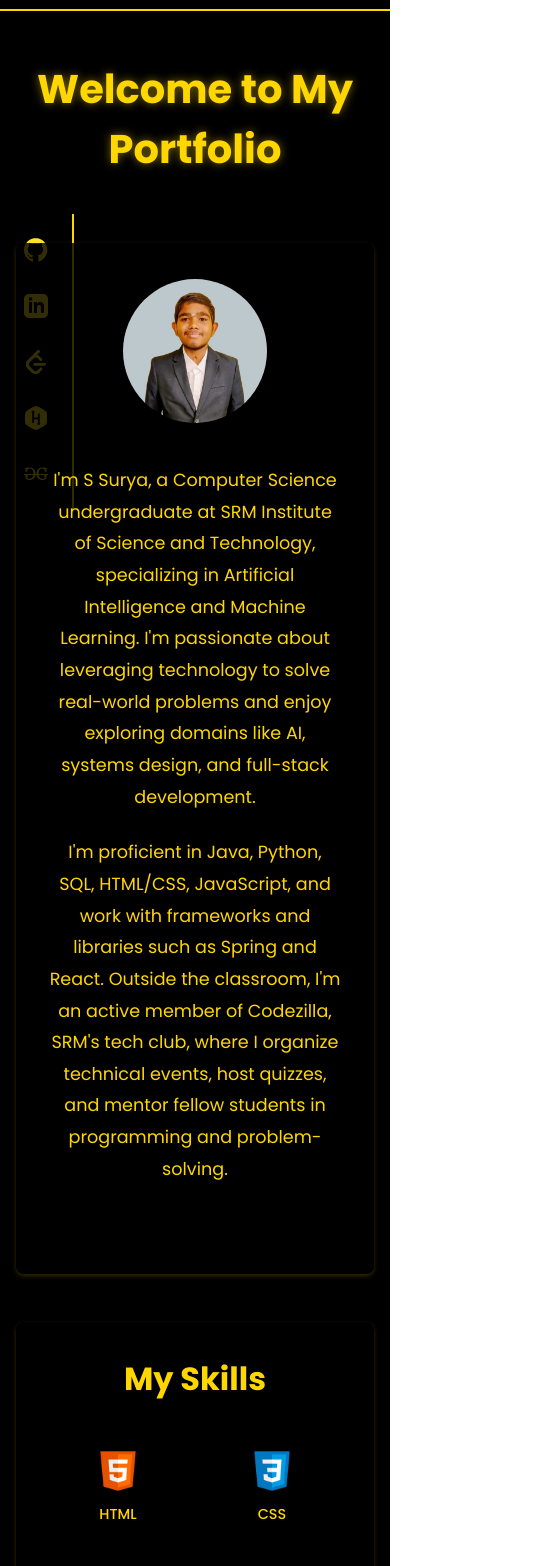
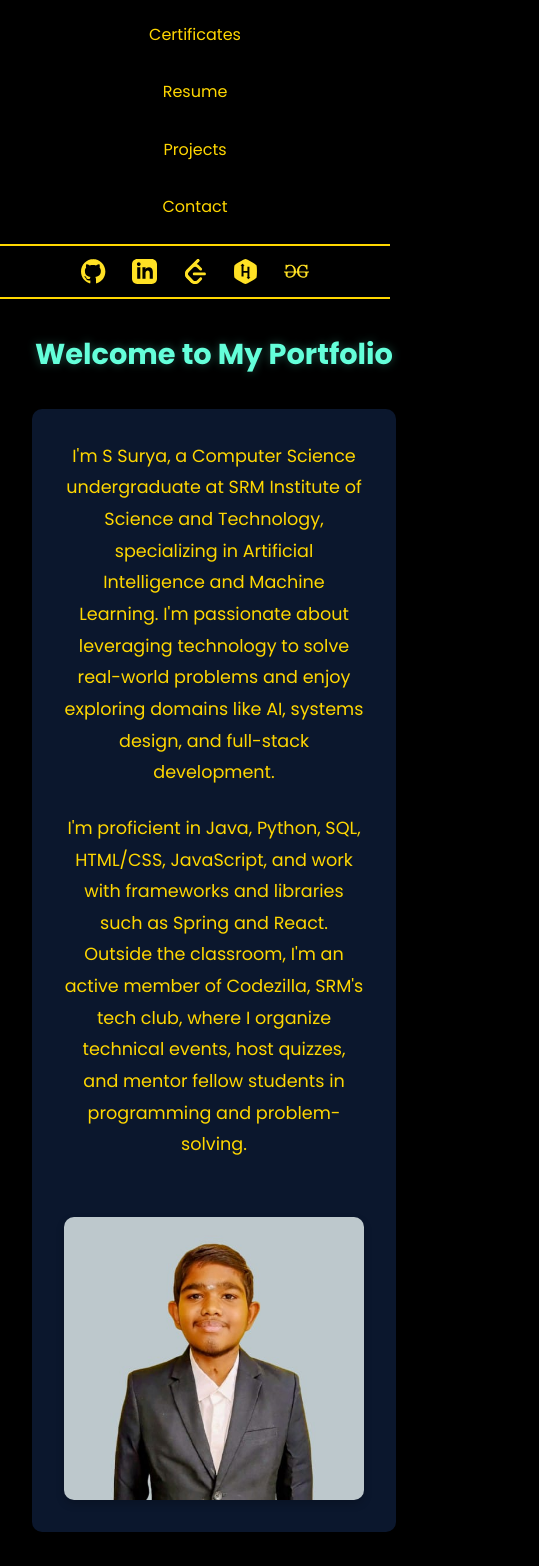
Before and after one commit to surya0904shankar/portfolio, a React (Create React App) app: page / in a window 390 px wide. Shown: the part 60-1626 px from the top of the page, 539 px wide, since content can reach past the window. Built offline with nearby package versions, Linux system fonts and the light colour scheme.

Commit message:
Update styling: Position social links on left side and maintain black-gold theme

```diff
--- a/src/App.css
+++ b/src/App.css
@@ -7,39 +7,42 @@
   font-family: 'Poppins', sans-serif;
 }
 
+body {
+  font-family: 'Arial', sans-serif;
+  line-height: 1.6;
+  background-color: #000000;
+  color: #FFD700;
+}
+
 .app {
   min-height: 100vh;
   display: flex;
   flex-direction: column;
-  background-color: #000000;
-  color: #FFD700;
 }
 
 .navbar {
   background-color: #000000;
   padding: 1rem;
-  color: #FFD700;
-  display: flex;
-  justify-content: space-between;
-  align-items: center;
+  position: sticky;
+  top: 0;
+  z-index: 1000;
   border-bottom: 2px solid #FFD700;
 }
 
 .nav-links {
   display: flex;
-  justify-content: flex-end;
+  justify-content: center;
   gap: 2rem;
-  margin-left: auto;
+  flex-wrap: wrap;
 }
 
 .nav-links a {
   color: #FFD700;
   text-decoration: none;
   font-size: 1.1rem;
+  transition: all 0.3s ease;
   padding: 0.5rem 1rem;
   border-radius: 4px;
-  transition: all 0.3s ease;
-  position: relative;
 }
 
 .nav-links a:hover {
@@ -51,18 +54,18 @@
 .social-links {
   display: flex;
   flex-direction: column;
-  gap: 1rem;
+  gap: 1.5rem;
   padding: 1rem;
+  background-color: rgba(0, 0, 0, 0.8);
   position: fixed;
   left: 0;
   top: 50%;
   transform: translateY(-50%);
-  background-color: rgba(0, 0, 0, 0.8);
   border-right: 2px solid #FFD700;
+  z-index: 999;
 }
 
 .social-links a {
-  color: #FFD700;
   transition: all 0.3s ease;
   display: flex;
   align-items: center;
@@ -70,13 +73,12 @@
 }
 
 .social-links a:hover {
-  color: #ffffff;
   transform: scale(1.1);
 }
 
 .social-links img {
-  width: 24px;
-  height: 24px;
+  width: 30px;
+  height: 30px;
   filter: brightness(0) saturate(100%) invert(77%) sepia(71%) saturate(481%) hue-rotate(358deg) brightness(101%) contrast(107%);
   transition: all 0.3s ease;
 }
@@ -93,125 +95,59 @@
 
 /* Home page specific styles */
 .home-container {
-  max-width: 75%;
+  padding: 2rem;
+  max-width: 1200px;
   margin: 0 auto;
-  padding: 0;
-  display: flex;
-  flex-direction: column;
-  align-items: center;
-  justify-content: center;
+}
+
+.welcome-heading {
+  color: #64ffda;
   text-align: center;
-  min-height: 100vh;
-  width: 75%;
-  margin-left: 15%;
-  margin-right: 10%;
+  margin-bottom: 2rem;
+  font-size: 2.5rem;
+  text-shadow: 0 0 10px rgba(100, 255, 218, 0.3);
 }
 
 .profile-header {
   display: flex;
+  gap: 2rem;
   align-items: center;
-  justify-content: space-between;
-  gap: 2rem;
-  margin-bottom: 2rem;
-  position: relative;
-  width: 100%;
-}
-
-.profile-image-container {
-  flex-shrink: 0;
-  order: 2;
-  position: relative;
-}
-
-.profile-image {
-  width: 200px;
-  height: 200px;
-  border-radius: 50%;
-  object-fit: cover;
-  border: 3px solid transparent;
-  box-shadow: 0 4px 8px rgba(0, 0, 0, 0.3);
-  transition: all 0.3s ease;
-  position: relative;
-  z-index: 1;
-}
-
-.profile-image:hover {
-  transform: scale(1.05);
-  border: 5px solid transparent;
-  background:
-    linear-gradient(45deg, #FFD700, #FF0000, #0000FF, #FFD700);
-  background-size: 300% 300%;
-  animation: gradientBorder 3s ease infinite;
-  box-shadow: 0 0 15px rgba(255, 215, 0, 0.5);
-}
-
-@keyframes gradientBorder {
-  0% {
-    background-position: 0% 50%;
-  }
-  50% {
-    background-position: 100% 50%;
-  }
-  100% {
-    background-position: 0% 50%;
-  }
+  flex-wrap: wrap;
 }
 
 .profile-text {
   flex: 1;
-  text-align: left;
-  order: 1;
+  min-width: 300px;
+}
+
+.profile-text p {
+  margin-bottom: 1rem;
+  font-size: 1.1rem;
+  line-height: 1.8;
+}
+
+.profile-image-container {
+  flex: 0 0 300px;
+  display: flex;
+  justify-content: center;
+}
+
+.profile-image {
+  width: 100%;
+  max-width: 300px;
+  height: auto;
+  border-radius: 10px;
+  box-shadow: 0 4px 8px rgba(0, 0, 0, 0.2);
 }
 
 .profile-content {
-  background-color: rgba(0, 0, 0, 0.8);
-  padding: 3rem;
-  border-radius: 8px;
-  box-shadow: 0 2px 4px rgba(255, 215, 0, 0.2);
-  border: 1px solid transparent;
-  width: 100%;
-  max-width: 100%;
-  margin: 0;
-  transition: all 0.3s ease;
-  position: relative;
-  overflow: hidden;
   display: flex;
   flex-direction: column;
-  align-items: center;
-  justify-content: center;
-  min-height: calc(100vh - 200px);
+  gap: 2rem;
   padding: 2rem;
-  margin-top: 1rem;
-}
-
-.profile-content:hover {
-  border: 1px solid transparent;
-  box-shadow: 0 0 15px rgba(255, 215, 0, 0.5);
-}
-
-.profile-content::before {
-  content: '';
-  position: absolute;
-  top: 0;
-  left: 0;
-  right: 0;
-  bottom: 0;
-  border-radius: 8px;
-  padding: 3px;
-  background: linear-gradient(45deg, #FFD700, #FF0000, #0000FF, #FFD700);
-  background-size: 300% 300%;
-  -webkit-mask:
-    linear-gradient(#fff 0 0) content-box,
-    linear-gradient(#fff 0 0);
-  -webkit-mask-composite: xor;
-  mask-composite: exclude;
-  opacity: 0;
-  transition: opacity 0.3s ease;
-}
-
-.profile-content:hover::before {
-  opacity: 1;
-  animation: gradientBorder 3s ease infinite;
+  background-color: rgba(17, 34, 64, 0.7);
+  border-radius: 10px;
+  box-shadow: 0 4px 6px rgba(0, 0, 0, 0.1);
 }
 
 .profile-content h1 {
@@ -230,14 +166,38 @@
 
 /* Responsive Design */
 @media (max-width: 768px) {
-  .home-container {
-    flex-direction: column;
-    text-align: center;
-    padding: 1rem;
-    width: 100%;
-    max-width: 100%;
-    margin-left: 0;
-    margin-right: 0;
+  .nav-links {
+    gap: 1rem;
+  }
+
+  .nav-links a {
+    font-size: 1rem;
+  }
+
+  .social-links {
+    flex-direction: row;
+    position: sticky;
+    top: 60px;
+    left: 0;
+    right: 0;
+    transform: none;
+    justify-content: center;
+    border-right: none;
+    border-bottom: 2px solid #FFD700;
+    padding: 0.5rem;
+  }
+
+  .social-links a {
+    padding: 0.3rem;
+  }
+
+  .social-links img {
+    width: 25px;
+    height: 25px;
+  }
+
+  .welcome-heading {
+    font-size: 2rem;
   }
 
   .profile-header {
@@ -245,48 +205,55 @@
     text-align: center;
   }
 
-  .profile-text {
-    text-align: center;
-    order: 2;
+  .profile-image-container {
+    flex: 0 0 250px;
   }
 
-  .profile-image-container {
-    order: 1;
+  .skills-container {
+    grid-template-columns: repeat(auto-fit, minmax(120px, 1fr));
   }
 
-  .profile-image {
-    width: 150px;
-    height: 150px;
+  .certificates-grid {
+    grid-template-columns: 1fr;
   }
 
+  .contact-container {
+    padding: 1rem;
+  }
+}
+
+@media (max-width: 480px) {
   .nav-links {
+    flex-direction: column;
+    align-items: center;
+  }
+
+  .social-links {
+    flex-wrap: wrap;
     gap: 1rem;
   }
 
-  .nav-links a {
-    font-size: 0.9rem;
+  .welcome-heading {
+    font-size: 1.8rem;
+  }
+
+  .profile-text {
+    font-size: 1rem;
+  }
+
+  .skills-container {
+    grid-template-columns: repeat(2, 1fr);
+  }
+
+  .submit-button {
+    width: 100%;
   }
 }
 
 .resume-container {
-  max-width: 1000px;
-  margin: 0;
-  padding: 0 1rem;
-  margin-left: 4rem;
-  display: flex;
-  flex-direction: column;
-  align-items: center;
-  justify-content: center;
-  min-height: calc(100vh - 4rem);
-}
-
-.resume-content {
-  width: 100%;
-  max-width: 700px;
-  display: flex;
-  flex-direction: column;
-  align-items: center;
-  justify-content: center;
+  padding: 2rem;
+  max-width: 1200px;
+  margin: 0 auto;
 }
 
 .resume-header {
@@ -299,49 +266,28 @@
 }
 
 .resume-header h1 {
-  color: #FFD700;
-  margin: 0 0 1rem 0;
+  color: #64ffda;
+  text-align: center;
+  margin-bottom: 2rem;
   font-size: 2.5rem;
-  text-align: center;
 }
 
 .resume-viewer {
-  background-color: rgba(0, 0, 0, 0.8);
-  border: 1px solid #FFD700;
-  border-radius: 8px;
-  overflow: hidden;
-  box-shadow: 0 2px 4px rgba(255, 215, 0, 0.2);
-  width: 100%;
-  max-width: 600px;
-  margin: 0 auto 2rem auto;
   display: flex;
   justify-content: center;
-  cursor: pointer;
-  transition: all 0.3s ease;
-  position: relative;
+  padding: 1rem;
 }
 
-.resume-viewer:hover {
-  transform: scale(1.02);
-  box-shadow: 0 4px 8px rgba(255, 215, 0, 0.3);
+.resume-image {
+  max-width: 100%;
+  height: auto;
+  border-radius: 10px;
+  box-shadow: 0 4px 8px rgba(0, 0, 0, 0.2);
+  transition: transform 0.3s ease;
 }
 
-.resume-viewer::after {
-  content: "Click to download";
-  position: absolute;
-  bottom: 10px;
-  right: 10px;
-  background-color: rgba(0, 0, 0, 0.7);
-  color: #FFD700;
-  padding: 5px 10px;
-  border-radius: 4px;
-  font-size: 0.8rem;
-  opacity: 0;
-  transition: opacity 0.3s ease;
-}
-
-.resume-viewer:hover::after {
-  opacity: 1;
+.resume-image:hover {
+  transform: scale(1.02);
 }
 
 .resume-download-link {
@@ -384,34 +330,11 @@
   transform: translateY(-2px);
 }
 
-.resume-image {
-  width: 100%;
-  height: auto;
-  max-height: 800px;
-  object-fit: contain;
-  display: block;
-  border-radius: 4px;
-  transition: transform 0.3s ease;
-}
-
-.resume-download-link:hover .resume-image {
-  transform: scale(1.02);
-}
-
 /* Certificates Page Styles */
 .certificates-container {
+  padding: 2rem;
   max-width: 1200px;
   margin: 0 auto;
-  padding: 2rem;
-  min-height: calc(100vh - 4rem);
-  display: flex;
-  flex-direction: column;
-  align-items: center;
-}
-
-.certificates-content {
-  width: 100%;
-  max-width: 1000px;
 }
 
 .certificates-header {
@@ -420,53 +343,45 @@
 }
 
 .certificates-header h1 {
-  color: #FFD700;
+  color: #64ffda;
+  text-align: center;
+  margin-bottom: 2rem;
   font-size: 2.5rem;
-  margin-bottom: 1rem;
 }
 
 .certificates-grid {
   display: grid;
-  grid-template-columns: repeat(auto-fill, minmax(350px, 1fr));
+  grid-template-columns: repeat(auto-fit, minmax(300px, 1fr));
   gap: 2rem;
   padding: 1rem;
 }
 
 .certificate-card {
+  background-color: rgba(17, 34, 64, 0.7);
+  border-radius: 10px;
+  overflow: hidden;
   position: relative;
-  background-color: rgba(0, 0, 0, 0.8);
-  border: 1px solid #FFD700;
-  border-radius: 8px;
-  overflow: hidden;
   cursor: pointer;
-  transition: transform 0.3s ease, box-shadow 0.3s ease;
-  display: flex;
-  flex-direction: column;
+  transition: transform 0.3s ease;
 }
 
 .certificate-card:hover {
   transform: translateY(-5px);
-  box-shadow: 0 4px 8px rgba(255, 215, 0, 0.3);
 }
 
 .certificate-image {
   width: 100%;
-  height: 250px;
+  height: 200px;
   object-fit: cover;
-  display: block;
 }
 
 .certificate-info {
-  padding: 1rem;
-  background-color: rgba(0, 0, 0, 0.9);
-  border-top: 1px solid #FFD700;
+  padding: 1.5rem;
 }
 
 .certificate-info h3 {
-  color: #FFD700;
-  font-size: 1.2rem;
+  color: #64ffda;
   margin-bottom: 0.5rem;
-  text-align: center;
 }
 
 .certificate-info p {
@@ -479,19 +394,26 @@
 
 .certificate-overlay {
   position: absolute;
-  bottom: 0;
+  top: 0;
   left: 0;
   right: 0;
-  background-color: rgba(0, 0, 0, 0.7);
-  color: #FFD700;
-  padding: 0.5rem;
-  text-align: center;
+  bottom: 0;
+  background-color: rgba(10, 25, 47, 0.8);
+  display: flex;
+  justify-content: center;
+  align-items: center;
   opacity: 0;
   transition: opacity 0.3s ease;
 }
 
 .certificate-card:hover .certificate-overlay {
   opacity: 1;
+}
+
+.certificate-overlay span {
+  color: #64ffda;
+  font-size: 1.2rem;
+  font-weight: 500;
 }
 
 .modal-overlay {
@@ -535,34 +457,11 @@
   object-fit: contain;
 }
 
-@media (max-width: 768px) {
-  .certificates-grid {
-    grid-template-columns: repeat(auto-fill, minmax(300px, 1fr));
-    gap: 1rem;
-  }
-
-  .certificate-image {
-    height: 200px;
-  }
-}
-
 /* Contact Page Styles */
 .contact-container {
-  max-width: 1200px;
+  padding: 2rem;
+  max-width: 800px;
   margin: 0 auto;
-  padding: 2rem;
-  min-height: calc(100vh - 4rem);
-  display: flex;
-  flex-direction: column;
-  align-items: center;
-}
-
-.contact-content {
-  width: 100%;
-  max-width: 800px;
-  display: flex;
-  flex-direction: column;
-  gap: 2rem;
 }
 
 .contact-header {
@@ -571,9 +470,17 @@
 }
 
 .contact-header h1 {
-  color: #FFD700;
+  color: #64ffda;
+  text-align: center;
+  margin-bottom: 2rem;
   font-size: 2.5rem;
-  margin-bottom: 1rem;
+}
+
+.contact-content {
+  background-color: rgba(17, 34, 64, 0.7);
+  padding: 2rem;
+  border-radius: 10px;
+  box-shadow: 0 4px 6px rgba(0, 0, 0, 0.1);
 }
 
 .contact-info {
@@ -638,20 +545,6 @@
   box-shadow: 0 0 15px rgba(0, 119, 181, 0.5);
 }
 
-.contact-form-container {
-  background-color: rgba(0, 0, 0, 0.8);
-  padding: 2rem;
-  border-radius: 8px;
-  border: 1px solid #FFD700;
-}
-
-.contact-form-container h2 {
-  color: #FFD700;
-  font-size: 1.8rem;
-  margin-bottom: 1.5rem;
-  text-align: center;
-}
-
 .contact-form {
   display: flex;
   flex-direction: column;
@@ -665,49 +558,39 @@
 }
 
 .form-group label {
-  color: #FFD700;
-  font-size: 1rem;
+  color: #64ffda;
+  font-weight: 500;
 }
 
 .form-group input,
 .form-group textarea {
   padding: 0.8rem;
-  border: 1px solid #FFD700;
-  border-radius: 4px;
-  background-color: rgba(0, 0, 0, 0.5);
-  color: #FFD700;
+  border: 1px solid #64ffda;
+  border-radius: 5px;
+  background-color: rgba(10, 25, 47, 0.5);
+  color: #fff;
   font-size: 1rem;
-  transition: all 0.3s ease;
-}
-
-.form-group input:focus,
-.form-group textarea:focus {
-  outline: none;
-  border-color: #ffffff;
-  box-shadow: 0 0 5px rgba(255, 215, 0, 0.5);
 }
 
 .form-group textarea {
+  min-height: 150px;
   resize: vertical;
-  min-height: 120px;
 }
 
 .submit-button {
-  background-color: #FFD700;
-  color: #000000;
+  background-color: transparent;
+  color: #64ffda;
+  border: 1px solid #64ffda;
   padding: 1rem 2rem;
-  border: none;
-  border-radius: 4px;
-  font-size: 1.1rem;
-  font-weight: 500;
+  border-radius: 5px;
   cursor: pointer;
+  font-size: 1rem;
   transition: all 0.3s ease;
-  margin-top: 1rem;
+  align-self: flex-start;
 }
 
 .submit-button:hover {
-  background-color: #ffffff;
-  transform: translateY(-2px);
+  background-color: rgba(100, 255, 218, 0.1);
 }
 
 .success-message {
@@ -738,36 +621,13 @@
   transform: none;
 }
 
-@media (max-width: 768px) {
-  .contact-content {
-    padding: 1rem;
-  }
-
-  .contact-info {
-    padding: 1.5rem;
-  }
-
-  .contact-form-container {
-    padding: 1.5rem;
-  }
-}
-
 /* Skills Section Styles */
 .skills-section {
-  width: 100%;
   margin-top: 3rem;
-  padding: 2rem;
-  background-color: rgba(0, 0, 0, 0.8);
-  border-radius: 8px;
-  box-shadow: 0 2px 4px rgba(255, 215, 0, 0.2);
-  border: 1px solid transparent;
-  transition: all 0.3s ease;
-  position: relative;
-  overflow: hidden;
 }
 
 .skills-section h2 {
-  color: #FFD700;
+  color: #64ffda;
   text-align: center;
   margin-bottom: 2rem;
   font-size: 2rem;
@@ -775,118 +635,39 @@
 
 .skills-container {
   display: grid;
-  grid-template-columns: repeat(auto-fill, minmax(120px, 1fr));
+  grid-template-columns: repeat(auto-fit, minmax(150px, 1fr));
   gap: 1.5rem;
-  justify-items: center;
+  padding: 1rem;
 }
 
 .skill-box {
-  width: 120px;
-  height: 120px;
-  background-color: rgba(0, 0, 0, 0.5);
+  background-color: rgba(17, 34, 64, 0.7);
+  padding: 1.5rem;
+  border-radius: 10px;
+  text-align: center;
+  transition: all 0.3s ease;
   border: 1px solid transparent;
-  border-radius: 8px;
-  display: flex;
-  flex-direction: column;
-  align-items: center;
-  justify-content: center;
-  transition: all 0.3s ease;
-  position: relative;
-  overflow: hidden;
-  cursor: pointer;
 }
 
 .skill-box:hover {
   transform: translateY(-5px);
-  box-shadow: 0 5px 15px rgba(255, 165, 0, 0.4);
-  background: linear-gradient(135deg, rgba(255, 218, 185, 0.2), rgba(255, 160, 122, 0.3));
-  border-color: #FFA07A;
-}
-
-.skill-box::before {
-  content: '';
-  position: absolute;
-  top: 0;
-  left: 0;
-  right: 0;
-  bottom: 0;
-  background: linear-gradient(45deg, #FFA07A, #FFD700, #FF8C00, #FFA07A);
-  background-size: 300% 300%;
-  opacity: 0;
-  transition: opacity 0.3s ease;
-  z-index: 0;
-}
-
-.skill-box:hover::before {
-  opacity: 0.3;
-  animation: gradientBorder 3s ease infinite;
+  border-color: #64ffda;
+  box-shadow: 0 0 15px rgba(100, 255, 218, 0.2);
 }
 
 .skill-icon {
-  width: 60px;
-  height: 60px;
-  display: flex;
-  align-items: center;
-  justify-content: center;
-  margin-bottom: 0.5rem;
-  z-index: 1;
+  margin-bottom: 1rem;
 }
 
 .skill-icon img {
-  width: 100%;
-  height: 100%;
+  width: 50px;
+  height: 50px;
   object-fit: contain;
-  filter: none;
-  transition: all 0.3s ease;
-}
-
-.skill-box:hover .skill-icon img {
-  transform: scale(1.1);
-  filter: brightness(1.2) sepia(0.3);
 }
 
 .skill-name {
-  color: #FFD700;
-  font-size: 0.9rem;
+  color: #fff;
   font-weight: 500;
-  text-align: center;
-  z-index: 1;
-  transition: all 0.3s ease;
-}
-
-.skill-box:hover .skill-name {
-  color: #FFA07A;
-  font-weight: 600;
-  text-shadow: 0 0 10px rgba(255, 160, 122, 0.5);
-}
-
-@keyframes gradientBorder {
-  0% {
-    background-position: 0% 50%;
-  }
-  50% {
-    background-position: 100% 50%;
-  }
-  100% {
-    background-position: 0% 50%;
-  }
-}
-
-@media (max-width: 768px) {
-  .skills-container {
-    grid-template-columns: repeat(auto-fill, minmax(100px, 1fr));
-    gap: 1rem;
-  }
-
-  .skill-box {
-    width: 100px;
-    height: 100px;
-  }
-
-  .skill-icon {
-    width: 50px;
-    height: 50px;
-  }
 }
 
 .about-me {
@@ -939,12 +720,3 @@
     font-size: 1rem;
   }
 }
-
-.welcome-heading {
-  color: #FFD700;
-  text-align: center;
-  font-size: 2.5rem;
-  margin: 2rem 0 3rem 0;
-  text-shadow: 0 0 10px rgba(255, 215, 0, 0.5);
-  padding: 0 1rem;
-}
```
